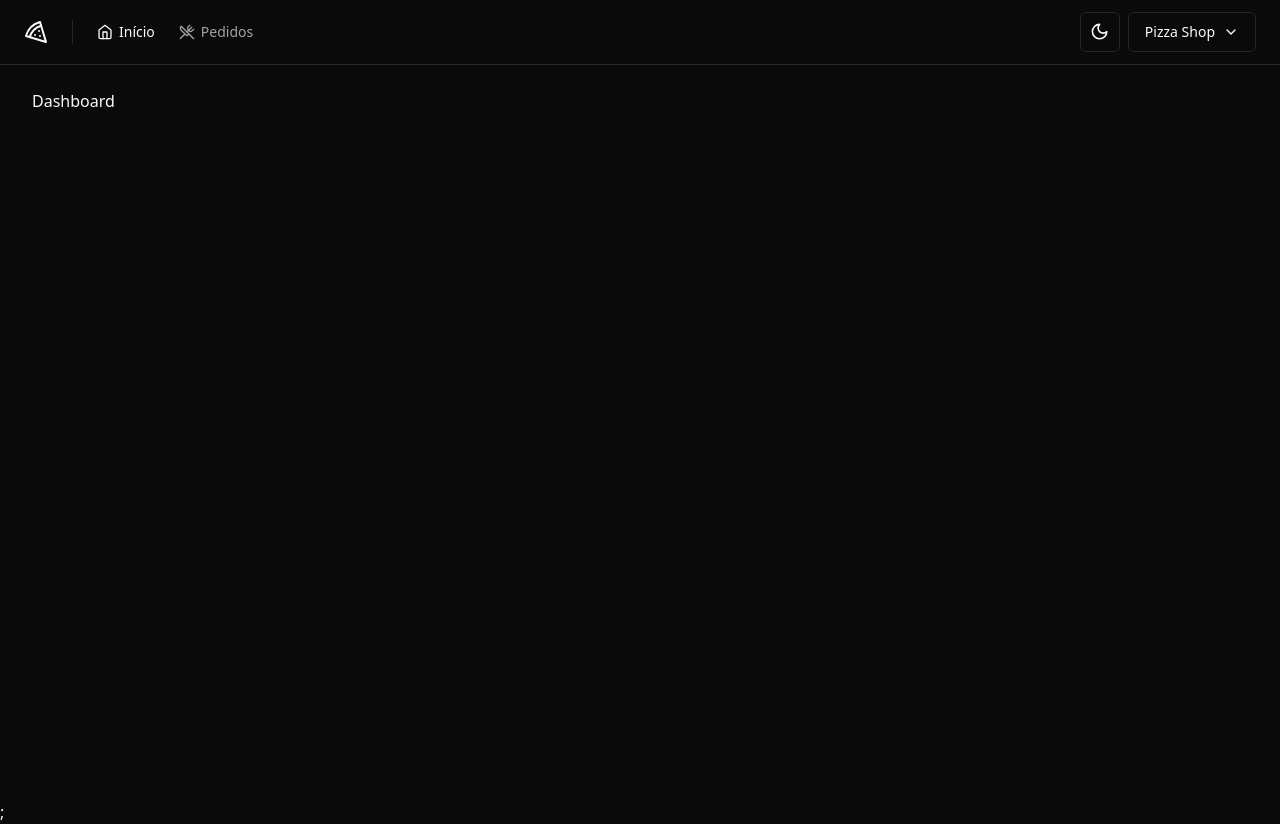
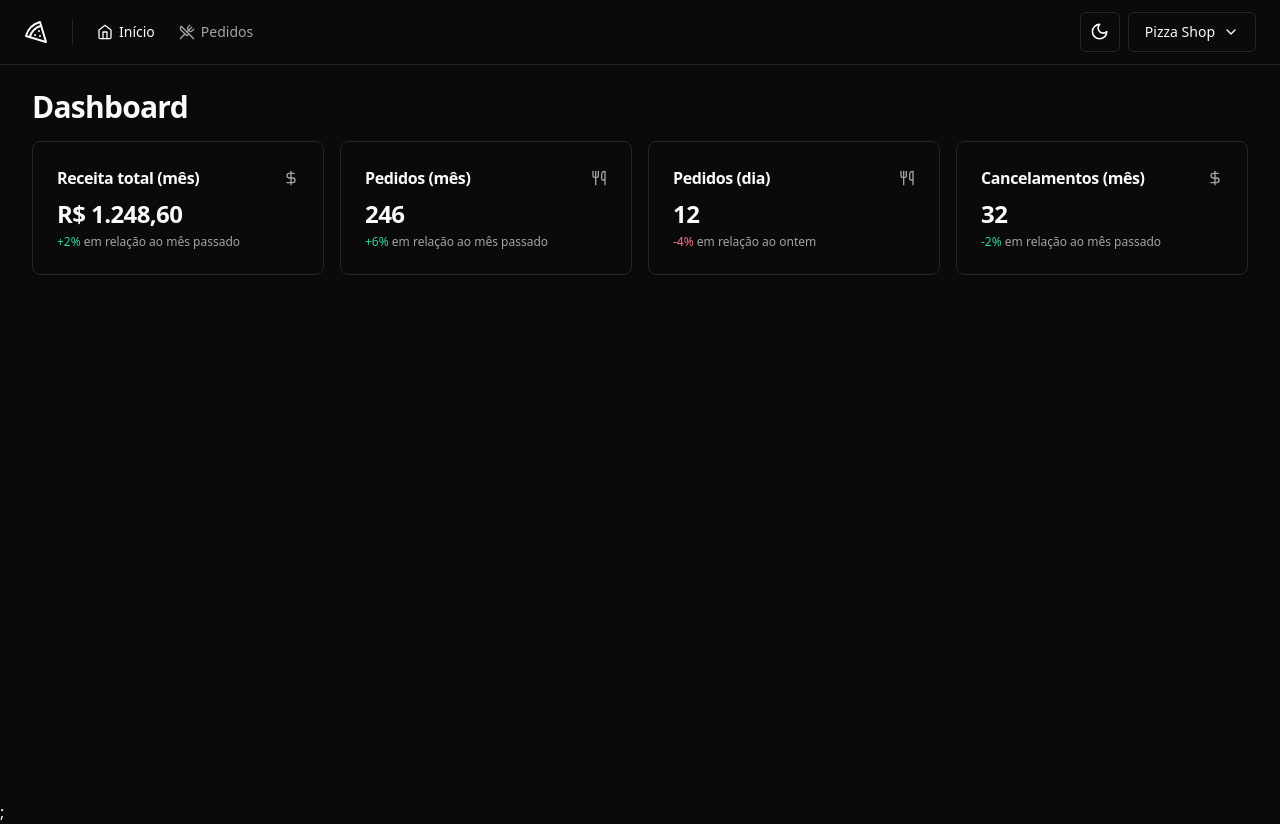
Before and after one commit to AloisSailer/pizzaShop02, a React (Vite) app in the folder pizzashop/: page / in a window 1280 px wide. Built offline with nearby package versions, Linux system fonts and the light colour scheme.

Commit message:
Dashboard

```diff
--- /dev/null
+++ b/pizzashop/src/components/ui/card.tsx
@@ -0,0 +1,79 @@
+import * as React from "react"
+
+import { cn } from "@/lib/utils"
+
+const Card = React.forwardRef<
+  HTMLDivElement,
+  React.HTMLAttributes<HTMLDivElement>
+>(({ className, ...props }, ref) => (
+  <div
+    ref={ref}
+    className={cn(
+      "rounded-lg border bg-card text-card-foreground shadow-sm",
+      className
+    )}
+    {...props}
+  />
+))
+Card.displayName = "Card"
+
+const CardHeader = React.forwardRef<
+  HTMLDivElement,
+  React.HTMLAttributes<HTMLDivElement>
+>(({ className, ...props }, ref) => (
+  <div
+    ref={ref}
+    className={cn("flex flex-col space-y-1.5 p-6", className)}
+    {...props}
+  />
+))
+CardHeader.displayName = "CardHeader"
+
+const CardTitle = React.forwardRef<
+  HTMLParagraphElement,
+  React.HTMLAttributes<HTMLHeadingElement>
+>(({ className, ...props }, ref) => (
+  <h3
+    ref={ref}
+    className={cn(
+      "text-2xl font-semibold leading-none tracking-tight",
+      className
+    )}
+    {...props}
+  />
+))
+CardTitle.displayName = "CardTitle"
+
+const CardDescription = React.forwardRef<
+  HTMLParagraphElement,
+  React.HTMLAttributes<HTMLParagraphElement>
+>(({ className, ...props }, ref) => (
+  <p
+    ref={ref}
+    className={cn("text-sm text-muted-foreground", className)}
+    {...props}
+  />
+))
+CardDescription.displayName = "CardDescription"
+
+const CardContent = React.forwardRef<
+  HTMLDivElement,
+  React.HTMLAttributes<HTMLDivElement>
+>(({ className, ...props }, ref) => (
+  <div ref={ref} className={cn("p-6 pt-0", className)} {...props} />
+))
+CardContent.displayName = "CardContent"
+
+const CardFooter = React.forwardRef<
+  HTMLDivElement,
+  React.HTMLAttributes<HTMLDivElement>
+>(({ className, ...props }, ref) => (
+  <div
+    ref={ref}
+    className={cn("flex items-center p-6 pt-0", className)}
+    {...props}
+  />
+))
+CardFooter.displayName = "CardFooter"
+
+export { Card, CardHeader, CardFooter, CardTitle, CardDescription, CardContent }
--- a/pizzashop/src/pages/app/dashboard.tsx
+++ /dev/null
@@ -1,10 +0,0 @@
-import { Helmet } from "react-helmet-async";
-
-export function Dashboard() {
-  return (
-    <>
-      <Helmet title="Dashboard" />
-      <h1>Dashboard</h1>
-    </>
-  );
-}
--- /dev/null
+++ b/pizzashop/src/pages/app/dashboard/dashboard.tsx
@@ -0,0 +1,23 @@
+import { Helmet } from "react-helmet-async";
+
+import { DayOdersAmountCard } from "./day-orders-amount-card";
+import { MonthCanceledOrdersAmountCard } from "./month-canceled-orders-card";
+import { MonthOrdersAmountCard } from "./month-orders-amount-card.";
+import { MonthRevenueCard } from "./month-revenue-card";
+
+export function Dashboard() {
+  return (
+    <>
+      <Helmet title="Dashboard" />
+      <div className="flex flex-col gap-4">
+        <h1 className="text-3xl font-bold tracking-tight">Dashboard</h1>
+        <div className="grid grid-cols-4 gap-4">
+          <MonthRevenueCard />
+          <MonthOrdersAmountCard />
+          <DayOdersAmountCard />
+          <MonthCanceledOrdersAmountCard />
+        </div>
+      </div>
+    </>
+  );
+}
--- /dev/null
+++ b/pizzashop/src/pages/app/dashboard/day-orders-amount-card.tsx
@@ -0,0 +1,21 @@
+import { Utensils } from "lucide-react";
+
+import { Card, CardHeader, CardTitle, CardContent } from "@/components/ui/card";
+
+export function DayOdersAmountCard() {
+  return (
+    <Card>
+      <CardHeader className="flex-row items-center justify-between space-y-0 pb-2">
+        <CardTitle className="text-base font-semibold">Pedidos (dia)</CardTitle>
+        <Utensils className="h-4 w-4 text-muted-foreground" />
+      </CardHeader>
+      <CardContent className="space-y-1">
+        <span className="text-2xl font-bold tracking-tight">12</span>
+        <p className="text-xs text-muted-foreground">
+          <span className="text-rose-500 dark:text-rose-400">-4%</span> em
+          relação ao ontem
+        </p>
+      </CardContent>
+    </Card>
+  );
+}
--- /dev/null
+++ b/pizzashop/src/pages/app/dashboard/month-canceled-orders-card.tsx
@@ -0,0 +1,23 @@
+import { DollarSign } from "lucide-react";
+
+import { Card, CardHeader, CardTitle, CardContent } from "@/components/ui/card";
+
+export function MonthCanceledOrdersAmountCard() {
+  return (
+    <Card>
+      <CardHeader className="flex-row items-center justify-between space-y-0 pb-2">
+        <CardTitle className="text-base font-semibold">
+          Cancelamentos (mês)
+        </CardTitle>
+        <DollarSign className="h-4 w-4 text-muted-foreground" />
+      </CardHeader>
+      <CardContent className="space-y-1">
+        <span className="text-2xl font-bold tracking-tight">32</span>
+        <p className="text-xs text-muted-foreground">
+          <span className="text-emerald-500 dark:text-emerald-400">-2%</span> em
+          relação ao mês passado
+        </p>
+      </CardContent>
+    </Card>
+  );
+}
--- /dev/null
+++ b/pizzashop/src/pages/app/dashboard/month-orders-amount-card..tsx
@@ -0,0 +1,21 @@
+import { Utensils } from "lucide-react";
+
+import { Card, CardHeader, CardTitle, CardContent } from "@/components/ui/card";
+
+export function MonthOrdersAmountCard() {
+  return (
+    <Card>
+      <CardHeader className="flex-row items-center justify-between space-y-0 pb-2">
+        <CardTitle className="text-base font-semibold">Pedidos (mês)</CardTitle>
+        <Utensils className="h-4 w-4 text-muted-foreground" />
+      </CardHeader>
+      <CardContent className="space-y-1">
+        <span className="text-2xl font-bold tracking-tight">246</span>
+        <p className="text-xs text-muted-foreground">
+          <span className="text-emerald-500 dark:text-emerald-400">+6%</span> em
+          relação ao mês passado
+        </p>
+      </CardContent>
+    </Card>
+  );
+}
--- /dev/null
+++ b/pizzashop/src/pages/app/dashboard/month-revenue-card.tsx
@@ -0,0 +1,23 @@
+import { DollarSign } from "lucide-react";
+
+import { Card, CardHeader, CardTitle, CardContent } from "@/components/ui/card";
+
+export function MonthRevenueCard() {
+  return (
+    <Card>
+      <CardHeader className="flex-row items-center justify-between space-y-0 pb-2">
+        <CardTitle className="text-base font-semibold">
+          Receita total (mês)
+        </CardTitle>
+        <DollarSign className="h-4 w-4 text-muted-foreground" />
+      </CardHeader>
+      <CardContent className="space-y-1">
+        <span className="text-2xl font-bold tracking-tight">R$ 1.248,60</span>
+        <p className="text-xs text-muted-foreground">
+          <span className="text-emerald-500 dark:text-emerald-400">+2%</span> em
+          relação ao mês passado
+        </p>
+      </CardContent>
+    </Card>
+  );
+}
--- a/pizzashop/src/routes.tsx
+++ b/pizzashop/src/routes.tsx
@@ -1,11 +1,11 @@
 import { createBrowserRouter } from "react-router-dom";
 
-import { Dashboard } from "./pages/app/dashboard";
 import { SignIn } from "./pages/auth/sign-in";
 import { AppLayout } from "./pages/_layouts/app";
 import { AuthLayout } from "./pages/_layouts/auth";
 import { SignUp } from "./pages/auth/sign-up";
 import { Orders } from "./pages/app/orders/orders";
+import { Dashboard } from "./pages/app/dashboard/dashboard";
 
 export const router = createBrowserRouter([
   {
```
